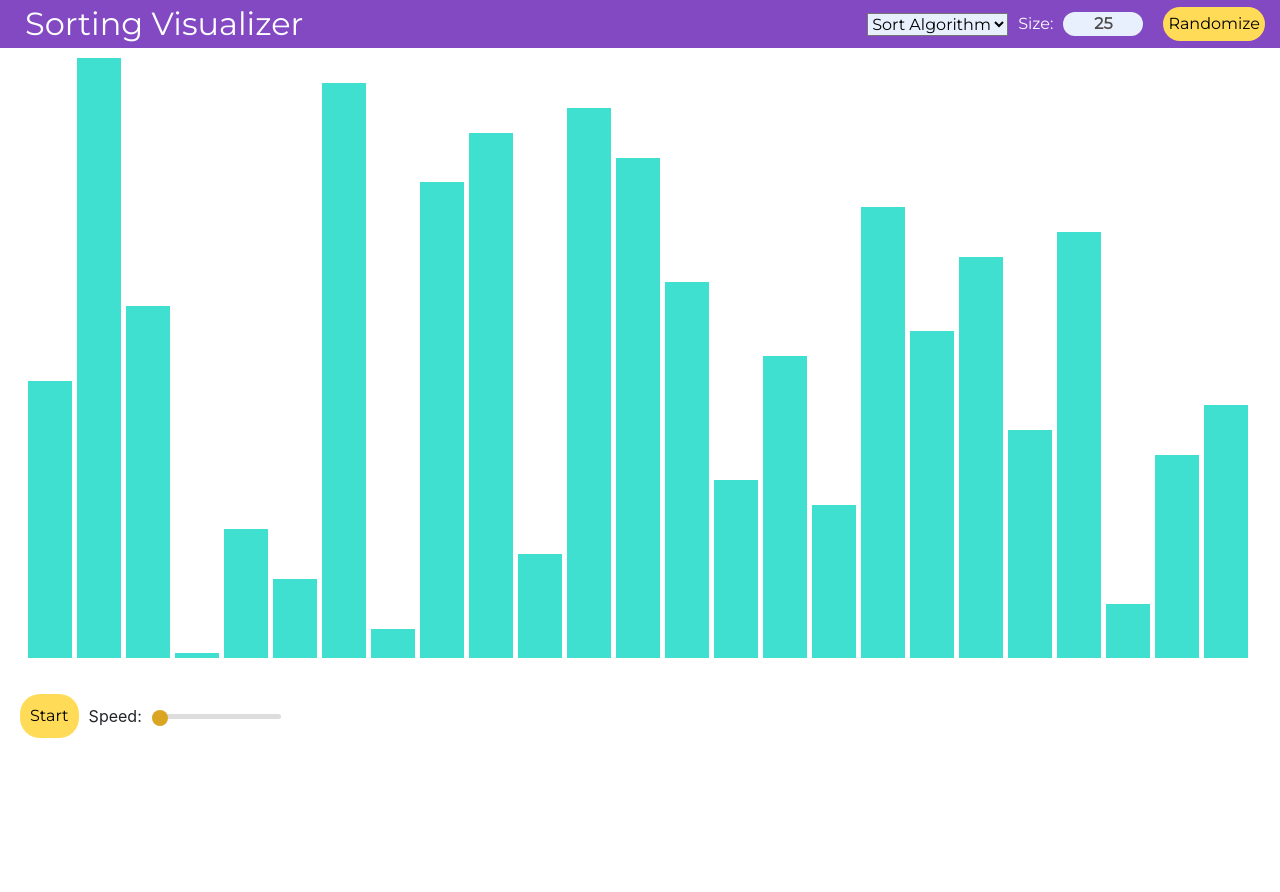
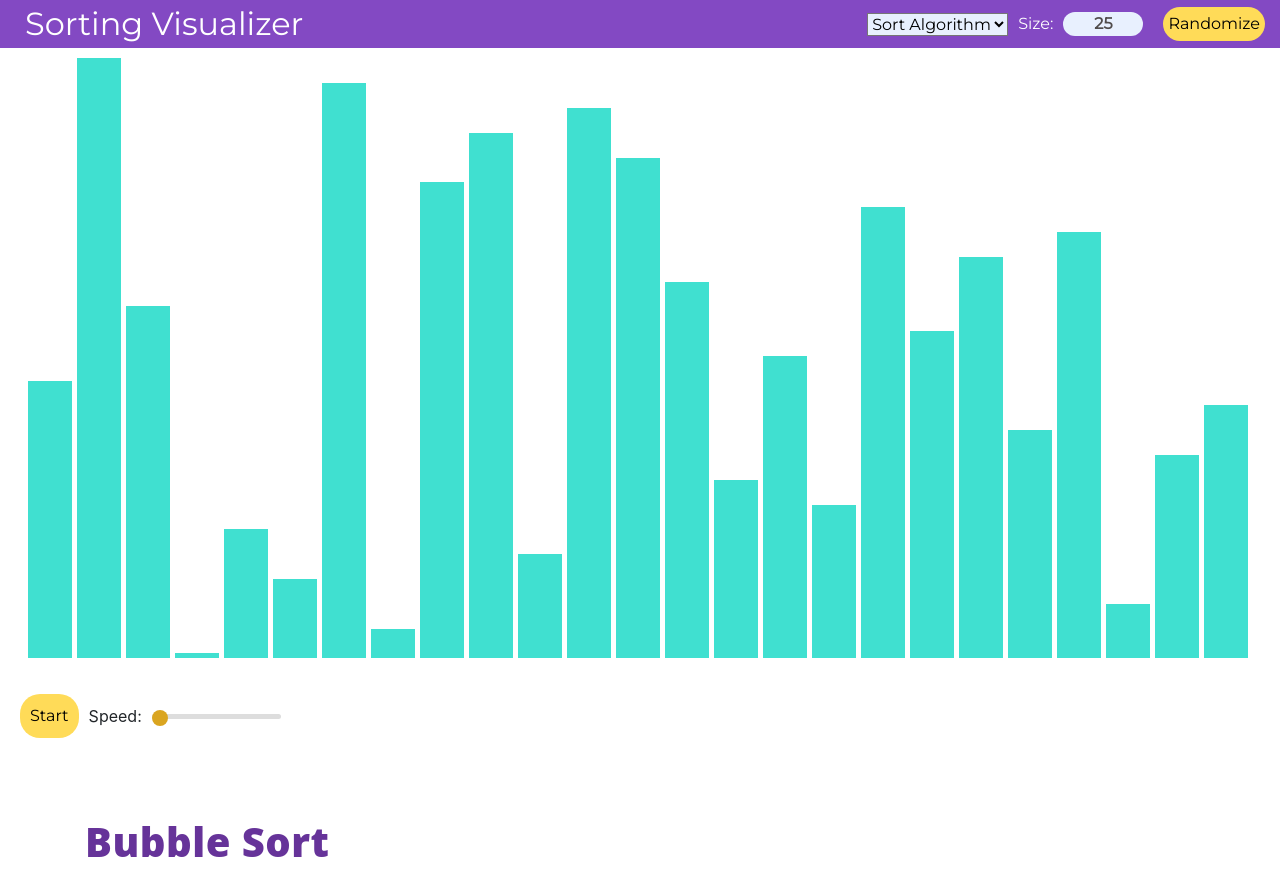
Before and after one commit to Blastoise/Sorting-Visualizer, a React (Create React App) app: page / in a window 1280 px wide. Shown: the top 892 px of the page. Before the commit the page ends 800 px from the top, so only its background shows below. Built offline with nearby package versions, Linux system fonts and the light colour scheme.

Commit message:
Changes: Render AlgoInfo Component as well

```diff
--- a/src/components/Visualizer.jsx
+++ b/src/components/Visualizer.jsx
@@ -1,5 +1,6 @@
 import React, { Component } from "react";
 import Navbar from "./Navbar";
+import AlgoInfo from "./AlgoInfo";
 import bubbleSort from "../Algorithms/bubbleSort";
 import selectionSort from "../Algorithms/selectionSort";
 import insertionSort from "../Algorithms/insertionSort";
@@ -204,6 +205,7 @@ class Visualizer extends Component {
             />
           </div>
         </div>
+        <AlgoInfo />
       </div>
     );
   }
```
